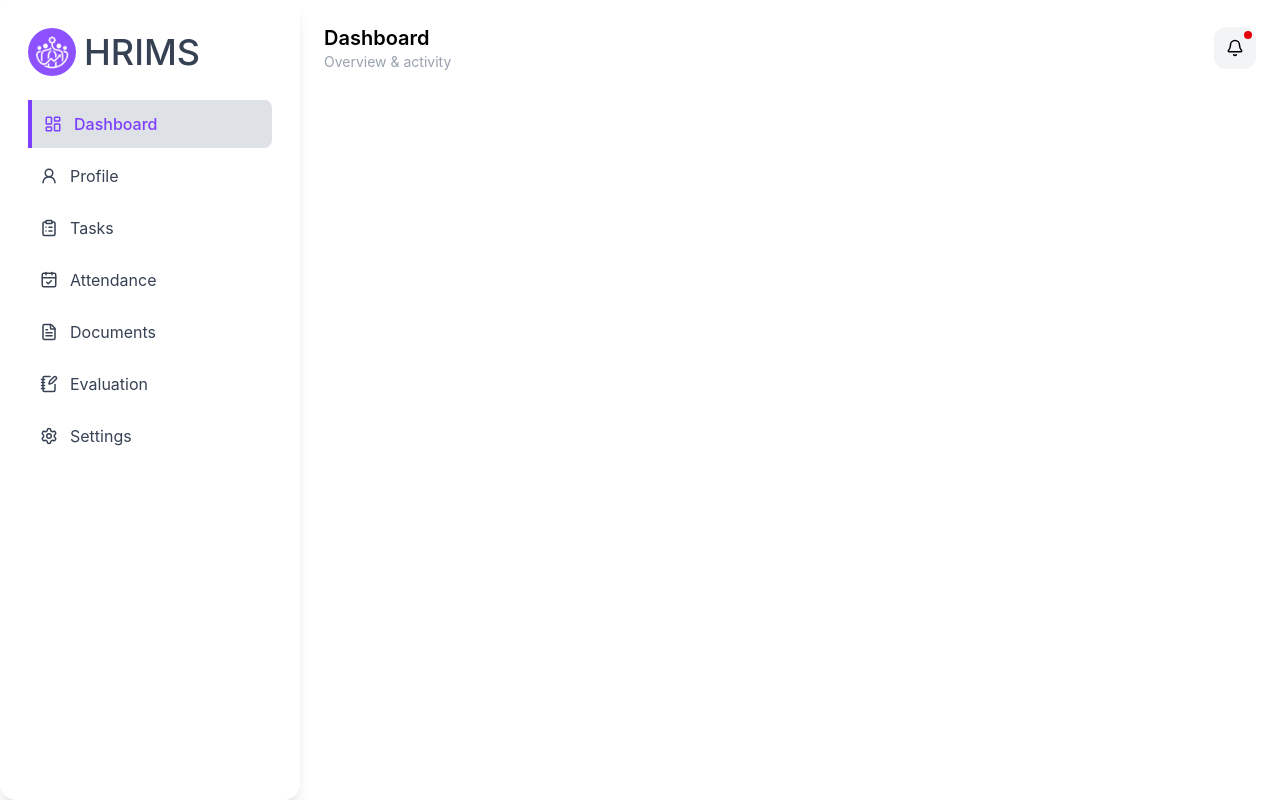
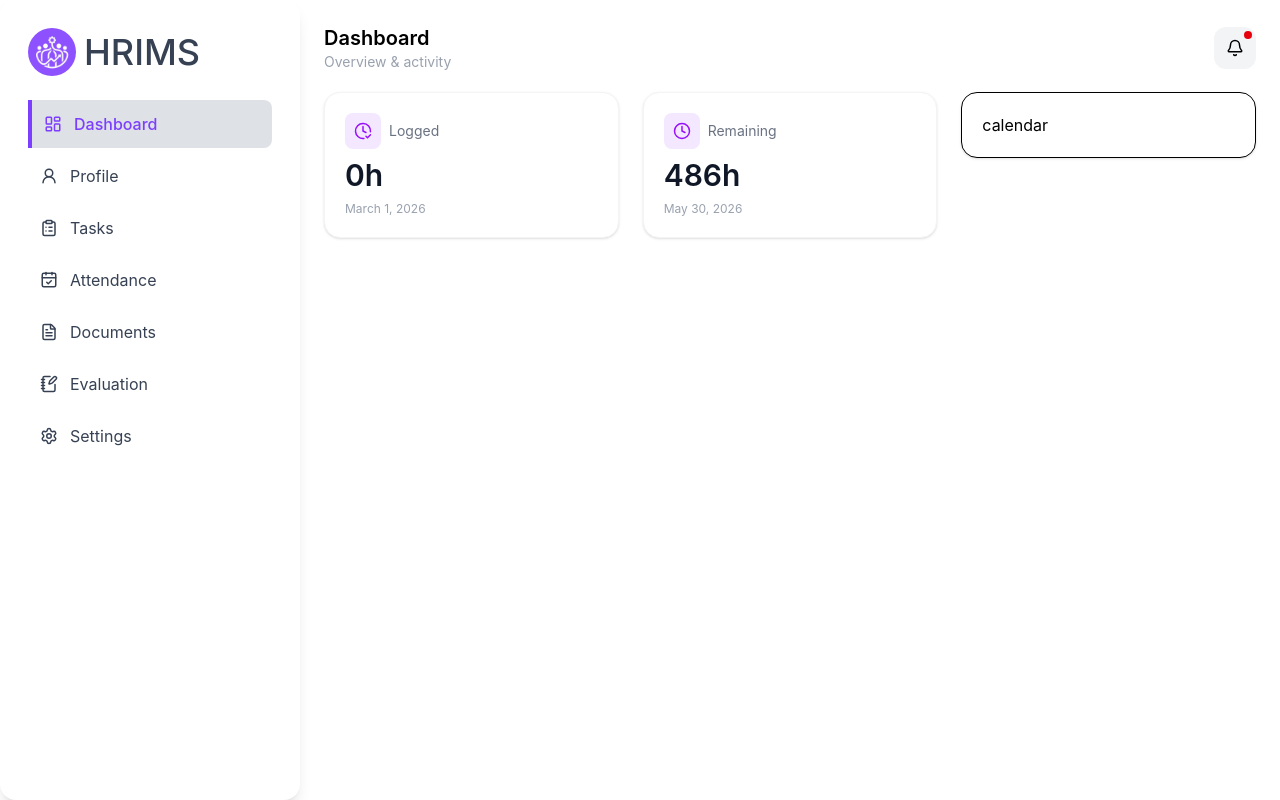
Before and after one commit to dev-St0ic/HR-Internship-Management-System, a React (Vite) app in the folder frontend-hrms/: page /intern in a window 1280 px wide. Built offline with nearby package versions, Linux system fonts and the light colour scheme.

Commit message:
Added StatCards to be able to be reused by all of the users for dash board

```diff
--- /dev/null
+++ b/frontend-hrms/src/common/components/ui/StatCard.jsx
@@ -0,0 +1,28 @@
+export default function StatCard({ title, value, icon, change, date }) {
+  return (
+    <div className="bg-white border border-gray-100 rounded-2xl p-5 shadow-sm">
+      {/* Top Part */}
+      <div className="flex items-center justify-between mb-2">
+        <div className="flex items-center gap-2">
+          {icon && (
+            <div className="w-9 h-9 bg-purple-100 text-purple-600 rounded-lg flex items-center justify-center">
+              {icon}
+            </div>
+          )}
+          <p className="text-sm text-gray-500">{title}</p>
+        </div>
+        {change && (
+          <span className="text-xs bg-gray-100 px-2 py-1 rounded">
+            {change}
+          </span>
+        )}
+      </div>
+
+      {/* Value */}
+      <h2 className="text-3xl font-semibold text-gray-900 mt-2">{value}</h2>
+
+      {/* Footer */}
+      <p className="text-xs text-gray-400 mt-2">{date}</p>
+    </div>
+  );
+}
--- /dev/null
+++ b/frontend-hrms/src/common/config/iconMap.js
@@ -0,0 +1,6 @@
+import { ClockCheck, Clock } from "lucide-react";
+
+export const iconMap = {
+  ClockCheck: ClockCheck,
+  Clock: Clock,
+};
--- /dev/null
+++ b/frontend-hrms/src/common/config/mockData.js
@@ -0,0 +1,16 @@
+export const dashboardStats = {
+  intern: [
+    {
+      title: "Logged",
+      value: "0h",
+      icon: "ClockCheck",
+      date: "March 1, 2026",
+    },
+    {
+      title: "Remaining",
+      value: "486h",
+      icon: "Clock",
+      date: "May 30, 2026",
+    },
+  ],
+};
--- a/frontend-hrms/src/portals/interns/layouts/InternLayout.jsx
+++ b/frontend-hrms/src/portals/interns/layouts/InternLayout.jsx
@@ -3,12 +3,12 @@ import Sidebar from "../../../common/components/layout/Sidebar";
 import { navigation } from "../../../common/config/navigation";
 
 export default function InternLayout() {
-  // This should ideally come from auth context or state management
+  const userRole = "intern"; // This should ideally come from auth context or state management
 
   return (
     <div className="flex">
       {/* Sidebar should always be visible*/}
-      <Sidebar links={navigation["intern"]} />
+      <Sidebar links={navigation[userRole]} />
 
       {/* Main content area */}
       <div className="ml-75 p-6 flex-1">
--- a/frontend-hrms/src/portals/interns/pages/InternDashboard.jsx
+++ b/frontend-hrms/src/portals/interns/pages/InternDashboard.jsx
@@ -1,9 +1,43 @@
 import Header from "../../../common/components/layout/Header";
+import { dashboardStats } from "../../../common/config/mockData";
+import { iconMap } from "../../../common/config/iconMap";
+import StatCard from "../../../common/components/ui/StatCard";
 
 export default function Dashboard() {
+  const stats = dashboardStats.intern;
   return (
     <>
       <Header title="Dashboard" subtitle="Overview & activity" />
+      <div className="grid grid-cols-3 gap-6 mt-5">
+        {/* Left Side */}
+        <div className="col-span-2 space-y-5">
+          {/* Stats Cards */}
+          <div className="grid grid-cols-2 gap-6">
+            {stats.map((stat, index) => {
+              const Icon = iconMap[stat.icon];
+
+              return (
+                <StatCard
+                  key={index}
+                  title={stat.title}
+                  value={stat.value}
+                  icon={Icon ? <Icon size={18} /> : null}
+                  date={stat.date}
+                />
+              );
+            })}
+          </div>
+
+          {/* Other Component */}
+        </div>
+
+        {/* Right Side */}
+        <div className="col-span-1">
+          <div className="bg-white p-5 rounded-2xl shadow-sm border">
+            calendar
+          </div>
+        </div>
+      </div>
     </>
   );
 }
```
Also changed, not shown: 1 other file (tests, documents, lock files or other folders).
